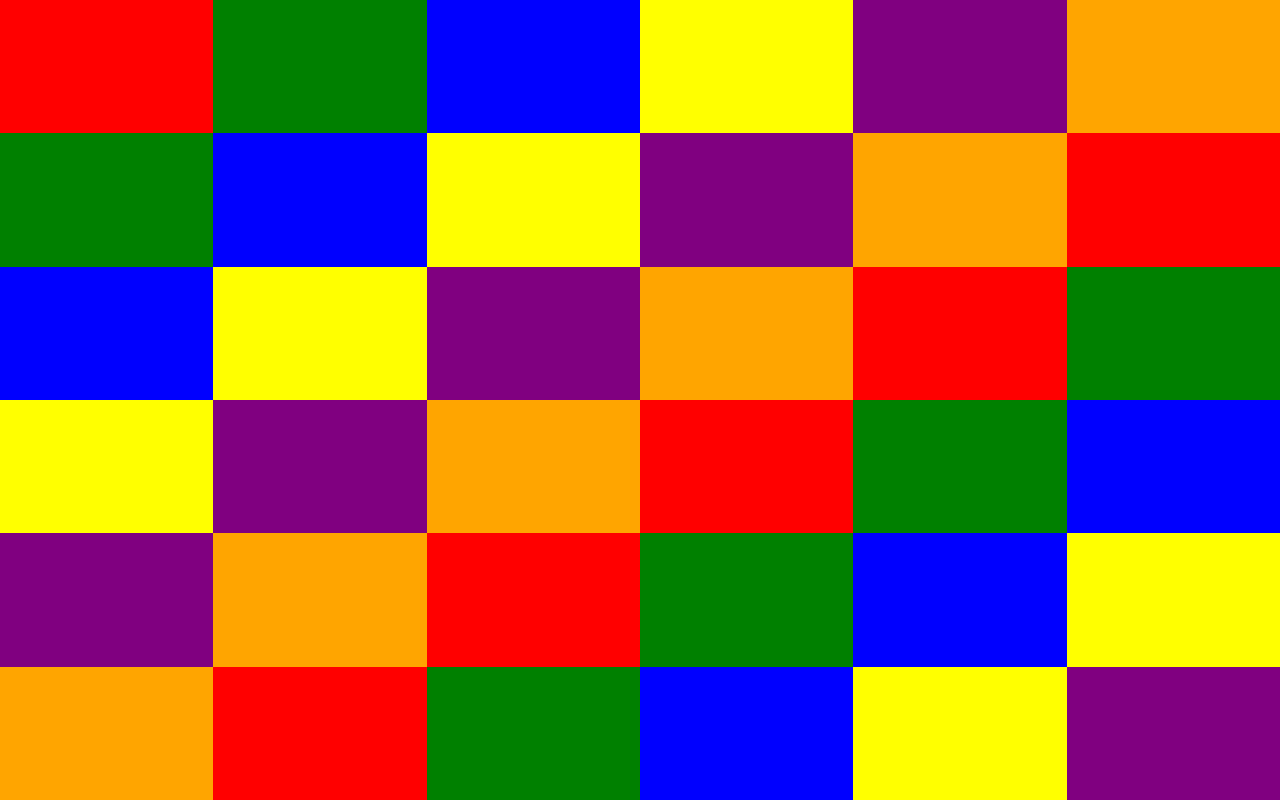
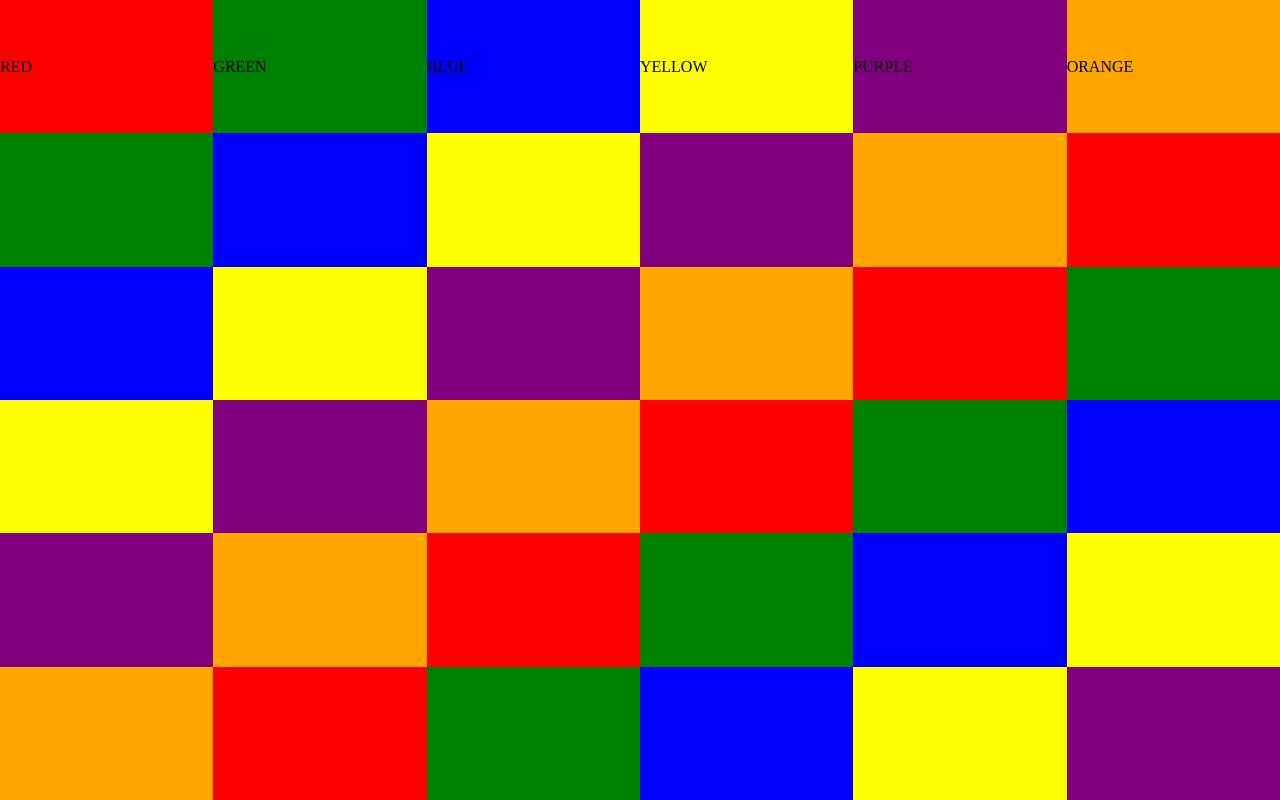
Before and after one commit to johnson999666/colors, a plain HTML site: page index.html in a window 1280 px wide. Drawn offline with Linux system fonts and the light colour scheme.

Commit message:
Update index.html

```diff
--- a/index.html
+++ b/index.html
@@ -46,12 +46,12 @@
 <body>
 	<table>
 		<tr>
-			<td class="red"></td>
-			<td class="green"></td>
-			<td class="blue"></td>
-			<td class="yellow"></td>
-			<td class="purple"></td>
-			<td class="orange"></td>
+			<td class="red">RED</td>
+			<td class="green">GREEN</td>
+			<td class="blue">BLUE</td>
+			<td class="yellow">YELLOW</td>
+			<td class="purple">PURPLE</td>
+			<td class="orange">ORANGE</td>
 		</tr>
 		<tr>
 			<td class="green"></td>
```
